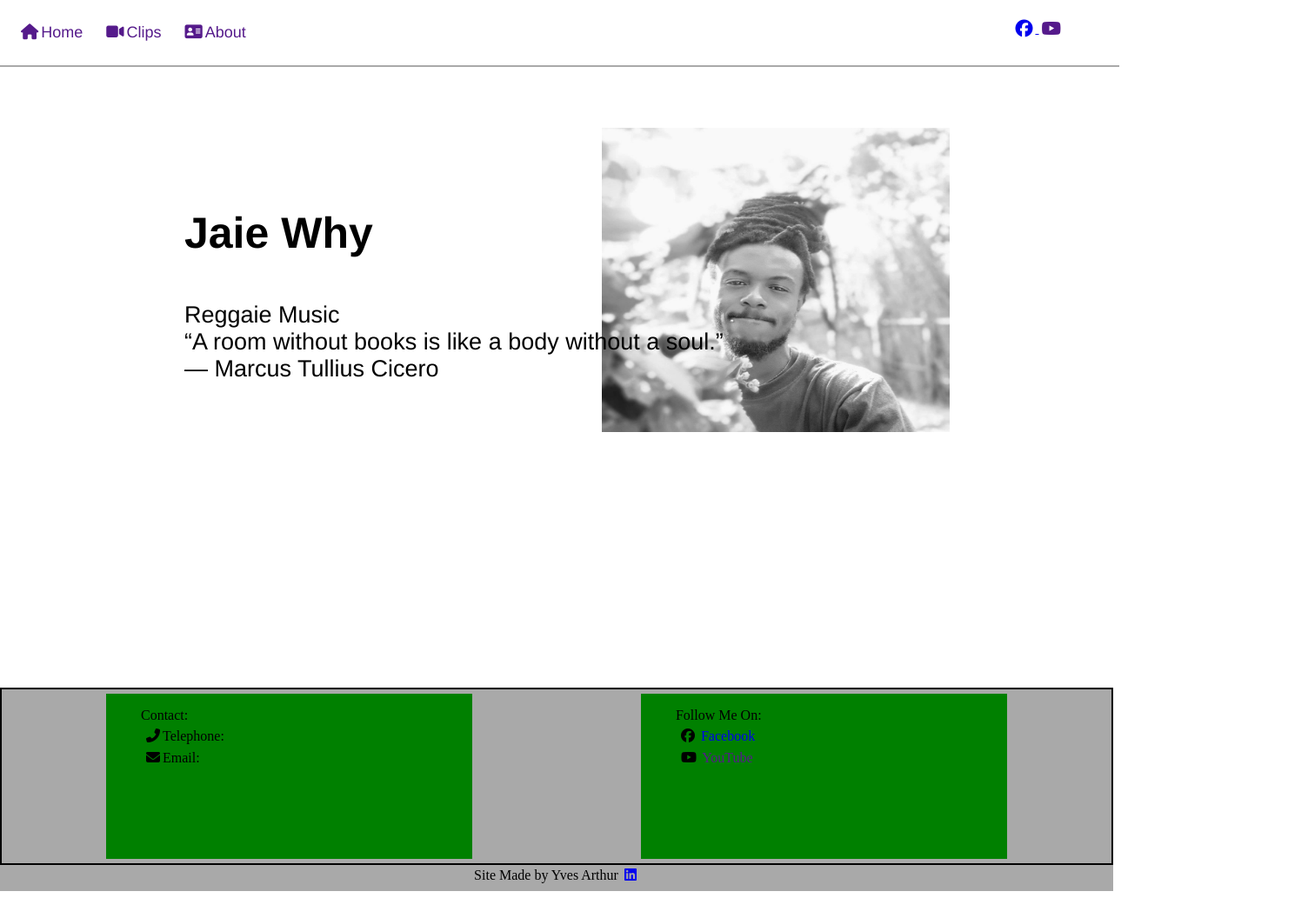
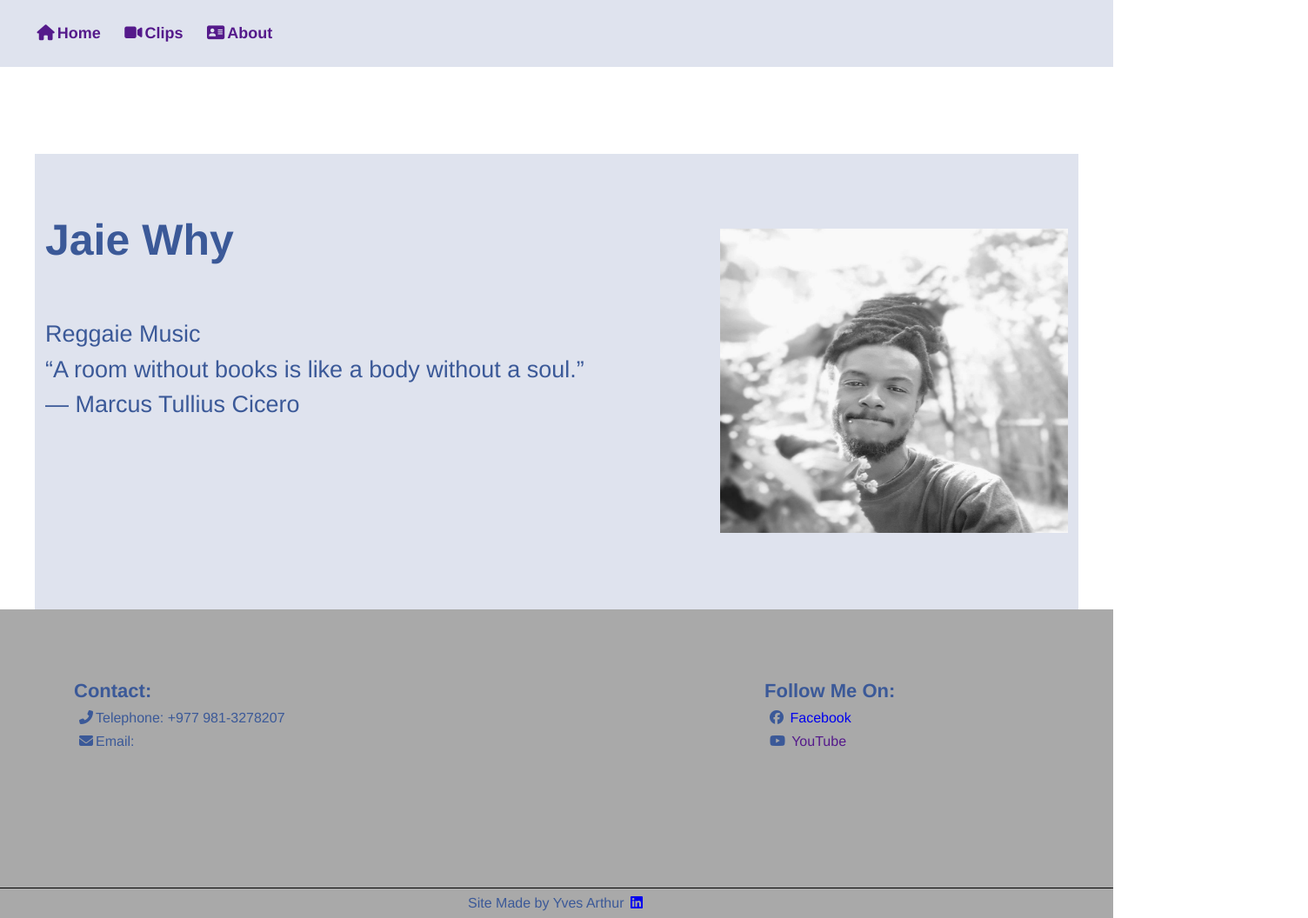
Before and after one commit to LilithinMerria/JaieWhyPro, a plain HTML site: page index.html in a window 1280 px wide. Shown: the whole page at 87% size, 1504 px wide, since content can reach past the window. Before the commit the page ends 1025 px from the top, so only its background shows below. Drawn offline with Linux system fonts and the light colour scheme.

Commit message:
content-wrapper and general organisation

```diff
--- a/index.html
+++ b/index.html
@@ -8,36 +8,41 @@
         <script src="https://kit.fontawesome.com/66b7af4aa6.js" crossorigin="anonymous"></script>
     </head>
     <body>
-        <div id="container">
-            <div id="navigation">
+        <header>
             <nav id="left-nav">
                 <img src="" alt="" />
                 <a href=""><i class="fas fa-home"></i>Home</a>
                 <a href=""><i class="fas fa-video"></i>Clips</a>
                 <a href=""><i class="fas fa-address-card"></i>About</a>
             </nav>
-                <nav id="right-nav">
+                <!-- <nav id="right-nav">
                     <a href="https://www.facebook.com/jaie.why">
                         <i class="fab fa-facebook fa-lg"></i>
                     </a>
-                    <a href=""><i class="fab fa-youtube fa-lg"></i></a>
+                    <a href=""><i class="fab fa-youtube fa-lg"></i></a> -
 
 
-                </nav>
-            </div>
-            <div id="section">
+                </nav> -->
+        </header>
+
+            <div class="content-wrapper">
+                <section>
                     <h3>Jaie Why</h3>
                     <p>Reggaie Music <br>
                     “A room without books is like a body without a soul.” <br>
                         ― Marcus Tullius Cicero
                     </p>
                     <img id="jaie" src="images/jaiewhy.jpg" alt="Jaie Why image" />
+                </section>
             </div>
+
+            <!-- Everything footer related -->
             <footer>
                 <div id="footer-div">
+                    <div class="content-wrapper">
                         <div id="contact">
                             <ul>Contact:
-                            <li><i class="fas fa-phone-alt"></i>Telephone:</li>
+                                <li><i class="fas fa-phone-alt"></i>Telephone: +977 981-3278207</li>
                                 <li><i class="fas fa-envelope"></i>Email:</li>
                             </ul>
                         </div>
@@ -53,8 +58,11 @@
                             </ul>
                         </div>
                     </div>
+                </div>
+
                     <div id="made-by">Site Made by Yves Arthur <a href="https://www.linkedin.com/in/yvesarthur/">
                     <i class="fab fa-linkedin"></i></a></div>
+
 
             </footer>
 
@@ -62,7 +70,7 @@
 
 
 
-        </div>
+
 
 
 
--- a/stylesheets/index.scss
+++ b/stylesheets/index.scss
@@ -1,6 +1,7 @@
 $color : green;
 $font : helvetica, arial, sans-serif;
 $gray: #A9A9A9;
+$contact: #dfe3ee ;
 $fwidth: 33%;
 $fmargin: 5px;
 $fheight:190px;
@@ -9,25 +10,37 @@ $imargin: 3px;
 body {
     margin: 0;
     padding: 0;
-    display: grid;
-    grid-template-columns: initial;
+    font-family: $font;
+    font-size: 16px;
+    line-height: 1.5;
+    color: #3b5998 ;
+
+    /*display: grid;
+    grid-template-columns: initial;*/
+
+}
+
+.content-wrapper {
+    width: 1200px;
+    margin: 0 auto;
+    /*padding: 20px;*/
+    background-color: $contact;
 
 }
 
 #left-nav {
-    /*background-color: $color;*/
-    width: 100%;
-    height: 50px;
+    background-color: $contact;
+    font-weight: 600;
     margin: auto;
-    padding: 25px 0px 0px 7px;
-    border-bottom: 2px solid $gray;
+    padding: 25px;
+    /*border-bottom: 2px solid $gray;*/
     position: relative;
 
 
 
     a {
 
-        padding: 27px 0px 0px 0px;
+        padding-top: 27px;
         margin: 10px;
         font-size: 18px;
         font-family: $font;
@@ -44,21 +57,20 @@ i {
     margin: $imargin;
 }
 
-#right-nav {
+/*#right-nav {
     float: right;
-    /*background-color: red;*/
+    background-color: red;
     margin: 50px;
     margin-top: -60px;
     padding: 7px;
     height: 40px;
 
-}
+} */
 
-#section {
+section {
     /*background-color: blue;*/
-    width: 100%;
-    height: 290px;
-    margin: 100px 0px 0px 200px;
+    height: 500px;
+    margin-top: 100px;
     padding: 12px;
 
 
@@ -71,43 +83,47 @@ i {
     p {
         font-family: $font;
         font-size: 27px;
-        width: 70%;
+        width: 57%;
+    }
+
+    img {
+        width: 400px;
+        height: 350px;
+        float: right;
+        margin-top: -250px;
+
+
     }
 }
 
-#jaie {
-    width: 400px;
-    height: 350px;
-    float: right;
-    margin: -320px 400px 0px 0px;
-
-
-}
-
 #footer-div {
-    width: auto;
-    height: 200px;
-    border: 2px solid black;
-    margin-top: 300px;
+    /*background-color: magenta;*/
+    height: 270px;
+    /*border: 2px solid black;*/
+    padding-top: 50px;
     background-color:$gray;
     position: relative;
 
     ul {
         list-style-type: none;
+        font-size: 22px;
+        font-weight: 600;
     }
 
     li {
         margin: $imargin;
         text-decoration: none;
+        font-size: 16px;
+        font-weight: 400;
+        /*color: #ffffff;*/
     }
 }
 
 #contact {
     width: $fwidth;
     height: $fheight;
-    margin:$fmargin;
-    margin-left: 120px;
-    background-color:green;
+    margin: $fmargin;
+    background-color:$gray;
     position: absolute;
 }
 
@@ -115,10 +131,9 @@ i {
     width: $fwidth;
     height: $fheight;
     margin: $fmargin;
-    margin-right: 120px;
-    background-color: green;
+    background-color: $gray;
     float: right;
-    position: absolute;
+    position: relative;
     right: 0;
 
     a {
@@ -127,11 +142,10 @@ i {
 }
 
 #made-by {
+    /*background-color: maroon;*/
+    border-top: 1px solid black;
     text-align: center;
-    width: auto;
-    height: 30px;
-    margin: 0;
-    padding: 0;
     background-color:$gray;
+    padding: 5px;
     position: relative;
 }
```
Also changed, not shown: stylesheets/index.css, 1 other file. Lines whose indentation alone changed are shown as unchanged.
